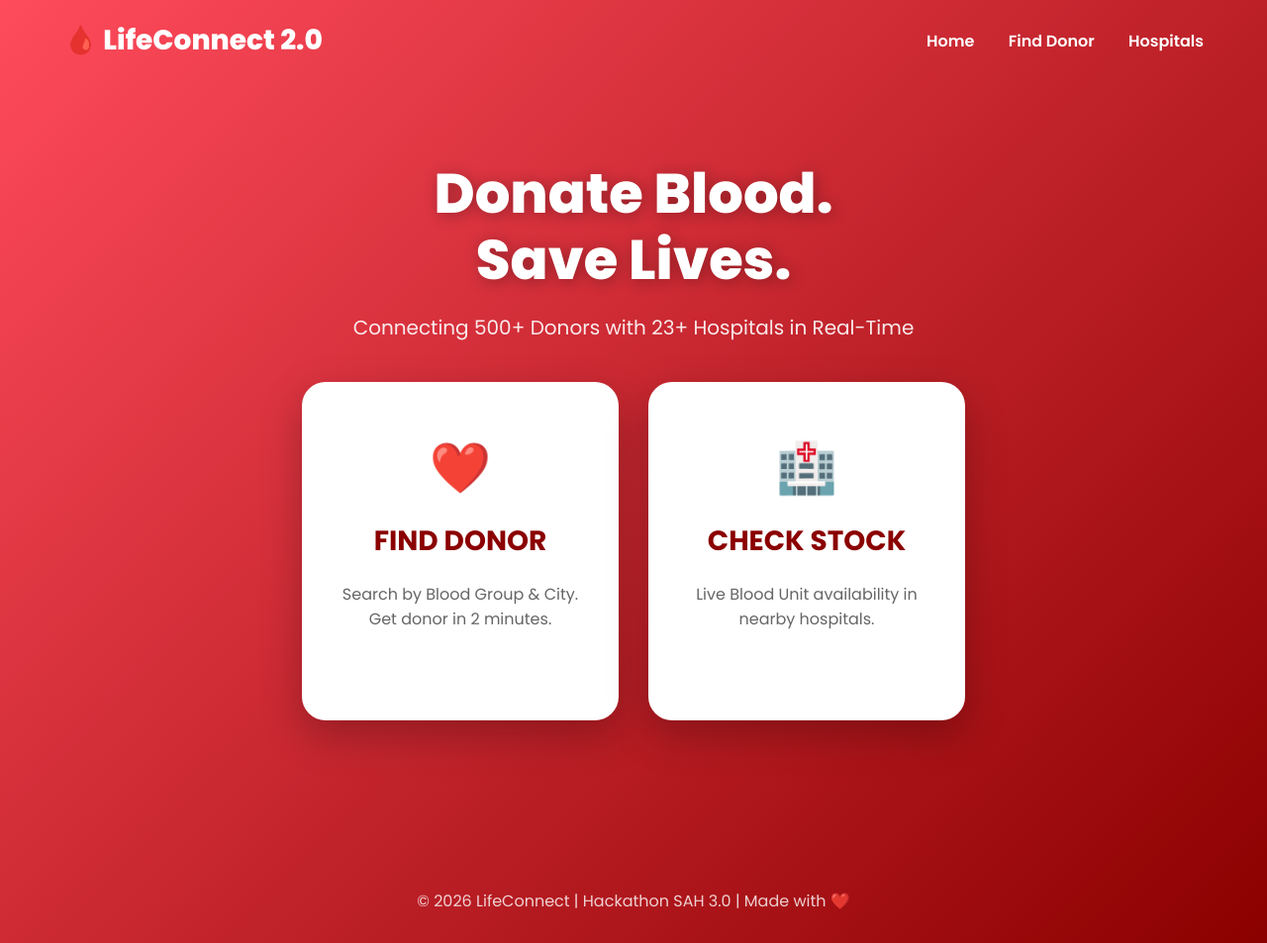
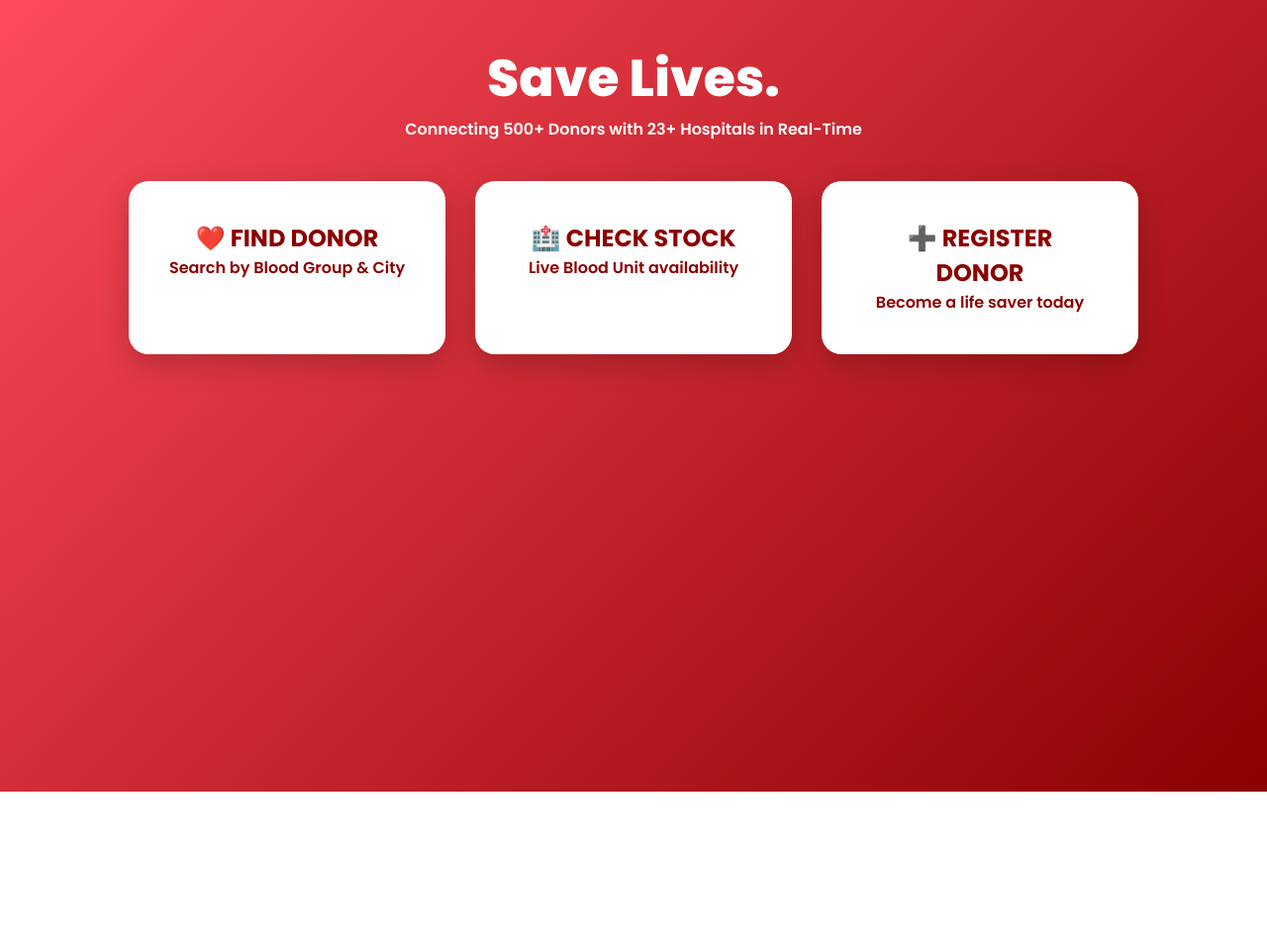
Before and after one commit to rishi-eng1001/LifeConnect-2.0, a Flask app: page / in a window 1280 px wide. Shown: the whole page at 99% size. After the commit the page ends 800 px from the top, so only its background shows below. Run offline with Flask 3, Linux system fonts and the light colour scheme.

Commit message:
update index

```diff
--- a/templates/index.html
+++ b/templates/index.html
@@ -3,9 +3,8 @@
 
 <head>
     <meta charset="UTF-8">
-    <meta name="viewport" content="width=device-width, initial-scale=1.0">
-    <title>LifeConnect 2.0 - Blood Donation Platform</title>
-    <link href="https://fonts.googleapis.com/css2?family=Poppins:wght@400;600;700;800&display=swap" rel="stylesheet">
+    <title>LifeConnect 2.0</title>
+    <link href="https://fonts.googleapis.com/css2?family=Poppins:wght@600;700;800&display=swap" rel="stylesheet">
     <style>
         * {
             margin: 0;
@@ -18,136 +17,183 @@
             background: linear-gradient(135deg, #ff4b5c 0%, #8B0000 100%);
             min-height: 100vh;
             color: white;
+            padding: 40px 20px;
         }
 
-        header {
-            padding: 20px 5%;
-            display: flex;
-            justify-content: space-between;
-            align-items: center;
+        .container {
+            max-width: 1100px;
+            margin: 0 auto;
+            text-align: center;
         }
 
-        .logo {
-            font-size: 28px;
+        h1 {
+            font-size: 52px;
             font-weight: 800;
-        }
-
-        nav a {
-            color: white;
-            text-decoration: none;
-            margin-left: 30px;
-            font-weight: 600;
-        }
-
-        .hero {
-            text-align: center;
-            padding: 80px 20px;
-        }
-
-        .hero h1 {
-            font-size: 56px;
-            font-weight: 800;
-            line-height: 1.2;
-            text-shadow: 2px 2px 15px rgba(0, 0, 0, 0.3);
-        }
-
-        .hero p {
-            font-size: 20px;
-            margin: 20px 0 40px;
-            opacity: 0.9;
         }
 
         .cards {
             display: flex;
             gap: 30px;
             justify-content: center;
+            margin-top: 40px;
             flex-wrap: wrap;
         }
 
         .card {
             background: white;
             color: #8B0000;
-            padding: 50px 40px;
-            border-radius: 24px;
+            padding: 40px;
+            border-radius: 20px;
             width: 320px;
             cursor: pointer;
             transition: 0.3s;
-            box-shadow: 0 15px 40px rgba(0, 0, 0, 0.25);
+            box-shadow: 0 10px 30px rgba(0, 0, 0, 0.2);
         }
 
         .card:hover {
-            transform: translateY(-12px);
+            transform: translateY(-10px);
         }
 
-        .card .icon {
-            font-size: 50px;
-            margin-bottom: 15px;
+        .modal {
+            display: none;
+            position: fixed;
+            top: 0;
+            left: 0;
+            width: 100%;
+            height: 100%;
+            background: rgba(0, 0, 0, 0.7);
+            justify-content: center;
+            align-items: center;
         }
 
-        .card h2 {
-            font-size: 28px;
-            margin-bottom: 10px;
+        .modal-content {
+            background: white;
+            color: black;
+            padding: 30px;
+            border-radius: 15px;
+            width: 90%;
+            max-width: 600px;
+            text-align: left;
         }
 
-        .card p {
+        input,
+        select,
+        button {
+            width: 100%;
+            padding: 12px;
+            margin: 10px 0;
+            border-radius: 8px;
+            border: 1px solid #ccc;
             font-size: 16px;
-            color: #555;
-        }
-
-        footer {
-            text-align: center;
-            padding: 30px;
-            margin-top: 60px;
-            opacity: 0.8;
         }
 
         .btn {
-            background: white;
-            color: #8B0000;
-            padding: 16px 40px;
-            border-radius: 12px;
-            font-size: 20px;
+            background: #c31432;
+            color: white;
             font-weight: 700;
             border: none;
             cursor: pointer;
+        }
+
+        .donor-item {
+            background: #f8f8f8;
+            padding: 10px;
+            margin: 8px 0;
+            border-radius: 8px;
         }
     </style>
 </head>
 
 <body>
-
-    <header>
-        <div class="logo">🩸 LifeConnect 2.0</div>
-        <nav>
-            <a href="#">Home</a>
-            <a href="#">Find Donor</a>
-            <a href="#">Hospitals</a>
-        </nav>
-    </header>
-
-    <section class="hero">
-        <h1>Donate Blood. <br>Save Lives.</h1>
-        <p>Connecting 500+ Donors with 23+ Hospitals in Real-Time</p>
+    <div class="container">
+        <h1>Save Lives.</h1>
+        <p>Connecting <span id="donorCount">500</span>+ Donors with 23+ Hospitals in Real-Time</p>
 
         <div class="cards">
-            <div class="card" onclick="window.location.href='/donor'">
-                <div class="icon">❤️</div>
-                <h2>FIND DONOR</h2>
-                <p>Search by Blood Group & City. Get donor in 2 minutes.</p>
+            <div class="card" onclick="openModal('find')">
+                <h2>❤️ FIND DONOR</h2>
+                <p>Search by Blood Group & City</p>
             </div>
-
-            <div class="card" onclick="window.location.href='/stock'">
-                <div class="icon">🏥</div>
-                <h2>CHECK STOCK</h2>
-                <p>Live Blood Unit availability in nearby hospitals.</p>
+            <div class="card" onclick="openModal('stock')">
+                <h2>🏥 CHECK STOCK</h2>
+                <p>Live Blood Unit availability</p>
+            </div>
+            <div class="card" onclick="openModal('register')">
+                <h2>➕ REGISTER DONOR</h2>
+                <p>Become a life saver today</p>
             </div>
         </div>
-    </section>
+    </div>
 
-    <footer>
-        © 2026 LifeConnect | Hackathon SAH 3.0 | Made with ❤️
-    </footer>
+    <!-- MODAL -->
+    <div class="modal" id="modal">
+        <div class="modal-content" id="modalBody"></div>
+    </div>
 
+    <script>
+        // DUMMY DATA
+        let donors = [
+            { name: "Rahul Verma", blood: "B+", city: "Lucknow", phone: "9876543210" },
+            { name: "Priya Singh", blood: "O+", city: "Lucknow", phone: "9876543211" },
+            { name: "Aman Gupta", blood: "A+", city: "Kanpur", phone: "9876543212" }
+        ];
+        let stock = [
+            { hospital: "SGPGI Lucknow", "A+": 12, "B+": 8, "O+": 15 },
+            { hospital: "KGMU Lucknow", "A+": 5, "B+": 20, "O+": 10 }
+        ];
+
+        function openModal(type) {
+            let body = document.getElementById('modalBody');
+            if (type == 'find') {
+                body.innerHTML = `<h2>Find Donor</h2>
+    <select id="blood"><option>B+</option><option>O+</option><option>A+</option></select>
+    <input id="city" placeholder="Enter City">
+    <button class="btn" onclick="searchDonor()">Search</button>
+    <div id="result"></div>`;
+            }
+            if (type == 'stock') {
+                let html = `<h2>Hospital Stock</h2>`;
+                stock.forEach(h => {
+                    html += `<div class="donor-item"><b>${h.hospital}</b><br>A+: ${h["A+"]} | B+: ${h["B+"]} | O+: ${h["O+"]}</div>`
+                });
+                body.innerHTML = html + `<button class="btn" onclick="closeModal()">Close</button>`;
+            }
+            if (type == 'register') {
+                body.innerHTML = `<h2>Register Donor</h2>
+    <input id="rname" placeholder="Full Name">
+    <select id="rblood"><option>B+</option><option>O+</option><option>A+</option></select>
+    <input id="rcity" placeholder="City">
+    <input id="rphone" placeholder="Phone">
+    <button class="btn" onclick="registerDonor()">Register</button>`;
+            }
+            document.getElementById('modal').style.display = 'flex';
+        }
+
+        function closeModal() { document.getElementById('modal').style.display = 'none'; }
+
+        function searchDonor() {
+            let b = document.getElementById('blood').value;
+            let c = document.getElementById('city').value;
+            let res = donors.filter(d => d.blood == b && d.city.toLowerCase().includes(c.toLowerCase()));
+            let html = res.length ? res.map(d => `<div class="donor-item">${d.name} - ${d.phone}</div>`).join('') : "No donor found";
+            document.getElementById('result').innerHTML = html;
+        }
+
+        function registerDonor() {
+            donors.push({
+                name: document.getElementById('rname').value,
+                blood: document.getElementById('rblood').value,
+                city: document.getElementById('rcity').value,
+                phone: document.getElementById('rphone').value
+            });
+            document.getElementById('donorCount').innerText = 500 + donors.length - 3;
+            alert("Donor Registered Successfully!");
+            closeModal();
+        }
+
+        // Modal ke bahar click karne pe band ho
+        window.onclick = (e) => { if (e.target.id == 'modal') closeModal() }
+    </script>
 </body>
 
 </html>
```
